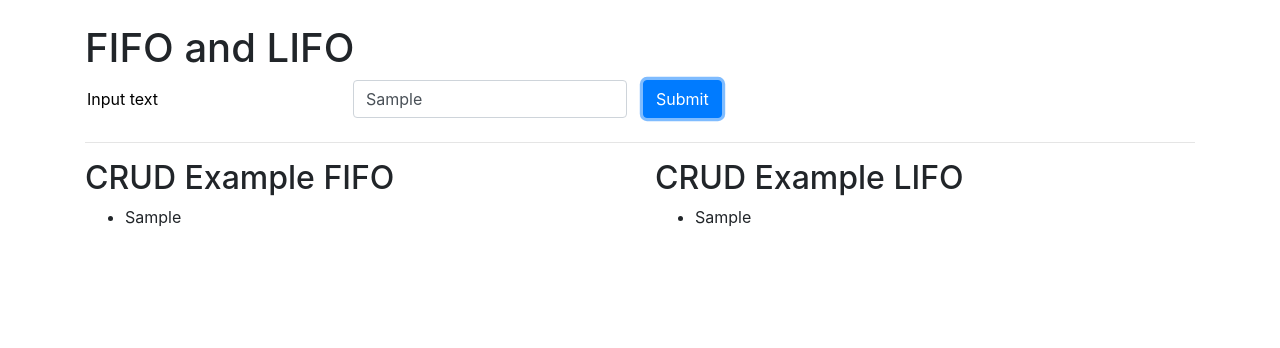
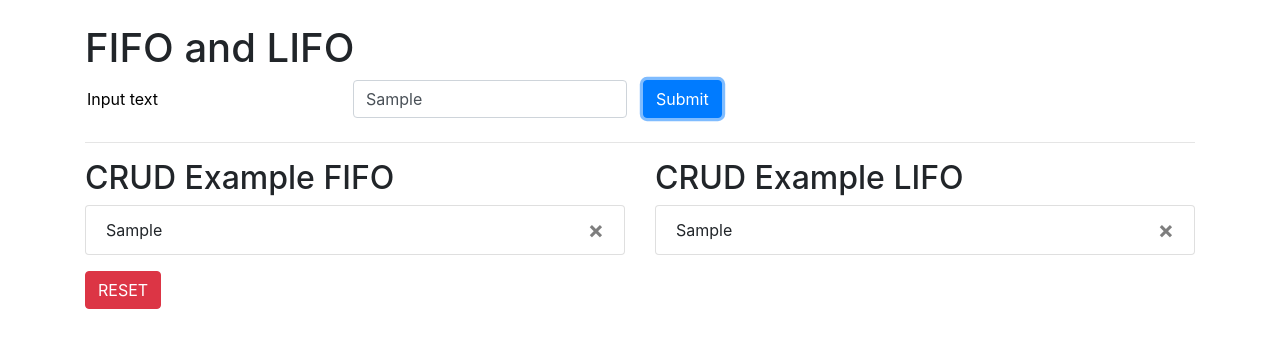
Before and after one commit to Adrian609/LIFO-FIFO-JavaScript, a website: page index.html in a window 1280 px wide. Both pictures are taken after typing "Sample" into the empty fields and a click on the button "Submit". Drawn offline with nearby package versions, Linux system fonts and the light colour scheme.

Commit message:
Working on deleteSelected() function and its event. LIFO and FIFO working but further testing is neccesary. Local Storage usage and perofmance needs to be assessed during performance and UNIT testing.

```diff
--- a/index.html
+++ b/index.html
@@ -7,6 +7,8 @@
     <meta http-equiv="X-UA-Compatible" content="ie=edge">
     <link href="https://stackpath.bootstrapcdn.com/bootstrap/4.0.0/css/bootstrap.min.css" rel="stylesheet" integrity="sha384-Gn5384xqQ1aoWXA+058RXPxPg6fy4IWvTNh0E263XmFcJlSAwiGgFAW/dAiS6JXm"
         crossorigin="anonymous">
+    <script src="https://ajax.googleapis.com/ajax/libs/jquery/3.3.1/jquery.min.js"></script>
+    <script src="https://maxcdn.bootstrapcdn.com/bootstrap/3.3.7/js/bootstrap.min.js"></script>
     <title>LIFO and FIFO</title>
 </head>
 
@@ -31,15 +33,18 @@
             <div class="col" id="col-1">
                 <h2>CRUD Example FIFO</h2>
                 <div id="col-1-outPut">
-                    <ul id="list"></ul>
+                    <ul id="list" class="list-group mb-3"></ul>
                 </div>
             </div>
             <div class="col" id="col-2">
                 <h2>CRUD Example LIFO</h2>
                 <div id="col-2-outPut">
-                    <ul id="list-2"></ul>
+                    <ul id="list-2" class="list-group"></ul>
                 </div>
             </div>
+        </div>
+        <div>
+            <button type="reset" class="btn btn-danger" id="btnReset">RESET</button>
         </div>
     </div>
     <script src="scripts/main.js"></script>
--- a/scripts/main.js
+++ b/scripts/main.js
@@ -1,48 +1,61 @@
+
 document.getElementById("submit-btn").addEventListener("click", (event) => {
     event.preventDefault();
     let getTextArea = document.getElementById("textArea");
     let inputText = document.getElementById("textArea");
     localStorage.setItem("textArea", inputText.value);
-
     lifo(getTextArea);
     fifo(getTextArea);
+    document.getElementById("deleteBtn").addEventListener("click", deleteSelected);
+});
+document.getElementById("btnReset").addEventListener("click", deleteAll);
 
-});
+function deleteSelected() {
+    var li = document.querySelector("li");
+    li.remove();
+}
+function deleteAll() {
+    var deleteList = document.getElementsByTagName("li")
+    while (deleteList.length > 0) {
+        var li = document.getElementById("listItem");
+        li.remove();
+        console.log(li, deleteList);
+    }
+}
 
 function lifo(getTextArea) {
     let storedText = localStorage.getItem("textArea");
     let list = document.getElementById("list");
     let li = document.createElement("li");
-    li.id="lifo-list";
-
-    li.innerText = storedText;
+    li.id = "listItem";
+    li.className = "list-group-item";
+    li.innerHTML = `${storedText}<button"type="button" id="deleteBtn" class="close" aria-label="Close"><span aria-hidden="true">&times;</span></button>`;
     list.appendChild(li);
     deleteFirstLast();
 }
-
 function fifo(getTextArea) {
     let storedText = localStorage.getItem("textArea");
     let list = document.getElementById("list-2");
     let li = document.createElement("li");
-    li.id = "fifo-list";
-
-    li.innerText = storedText;
+    li.id = "listItem";
+    li.className = "list-group-item";
+    li.innerHTML = `${storedText}<button type="button" id="deleteBtn" class="close" aria-label="Close"><span aria-hidden="true">&times;</span></button>`;
     list.appendChild(li);
 }
+function deleteFirstLast() {
+    var first = document.getElementsByTagName("li")[0];
+    var last = document.getElementsByTagName("li")[10];
+    var length = document.getElementsByTagName("li").length;
 
-function deleteFirstLast(){
-    //var z = document.getElementById("fifo-list");
-    var x = document.getElementsByTagName("li")[0];
-    var q = document.getElementsByTagName("li")[10];
-    var y = document.getElementsByTagName("li").length;
-    console.log(x,y);
-    if(y>=10){
-        x.remove();
-        q.remove();
+    if (length >= 10 && first[0]!=0 ) {
+        last.remove();
+        first.remove();
+    }else if(length >= 10){
+        last.remove();
+    }else if(first[0]!=0 && length >= 10){
+        first.remove();
     }else{
-        console.log("y: "+y);
+        console.log("Ran Fine");
     }
 
-    console.log(x,y);
-
 }
```
Also changed, not shown: css/custom.css (added).
